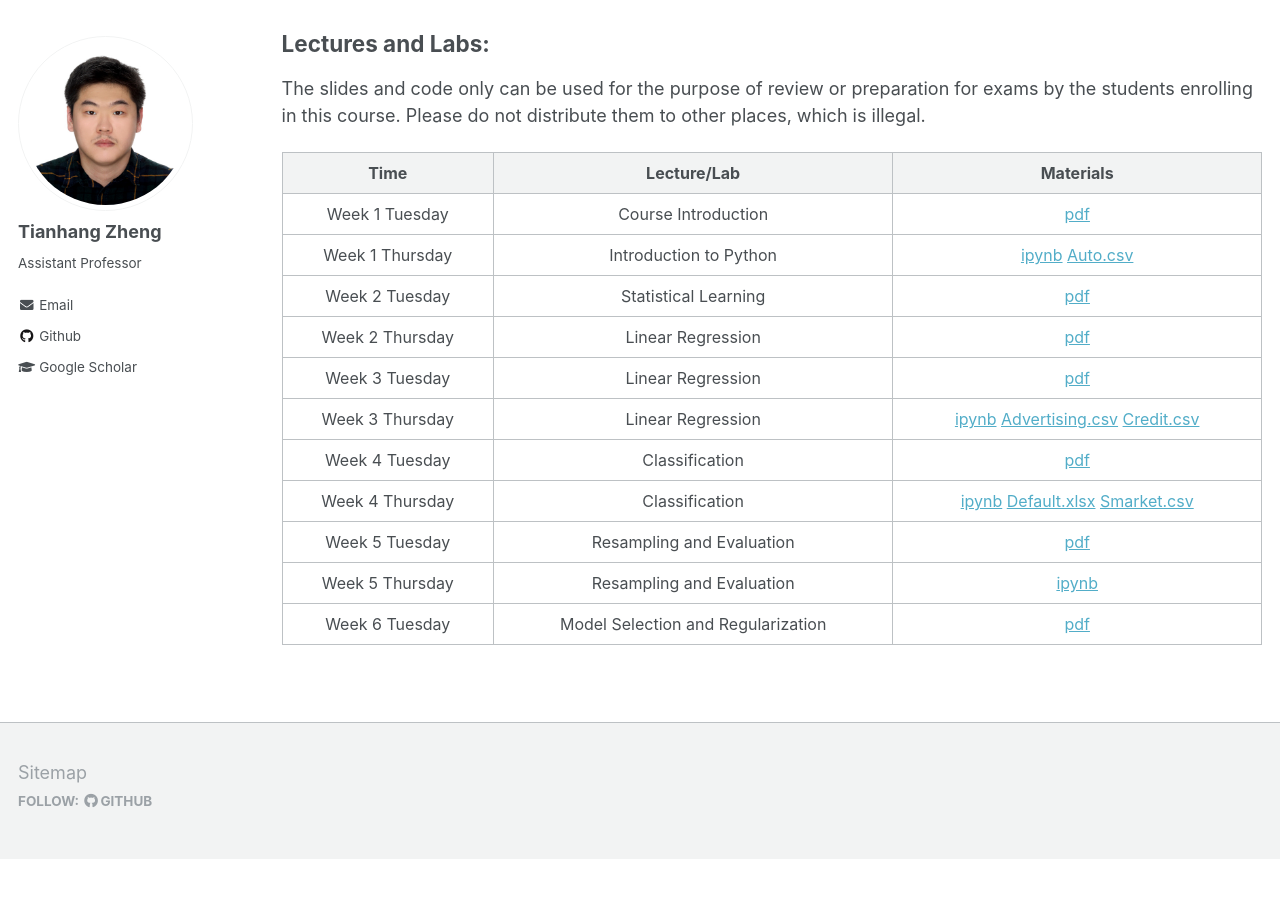
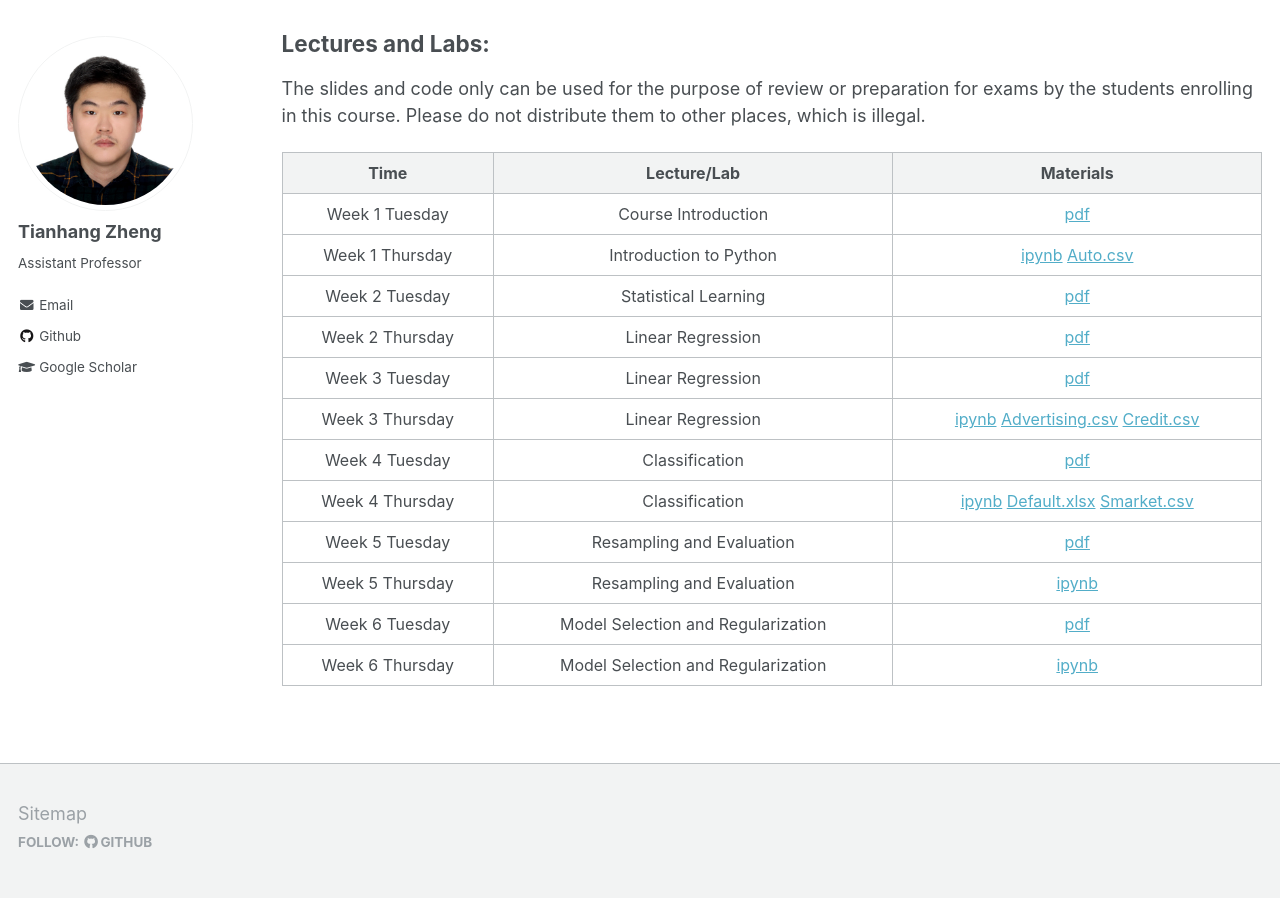
Before and after one commit to tianzheng4/tianzheng4.github.io, a Jekyll site: the page built from _umkc-teaching/2023-fall-teaching-1.md, in a window 1280 px wide and 900 px high, scrolled down 624 px. Built offline with Jekyll 4.4.1, drawn with Linux system fonts in a browser that asks for light colours; before the commit the page ends 1483 px from its top, so only the background shows below that.

Commit message:
update course materials

```diff
--- a/_umkc-teaching/2023-fall-teaching-1.md
+++ b/_umkc-teaching/2023-fall-teaching-1.md
@@ -51,6 +51,7 @@ The slides and code only can be used for the purpose of review or preparation fo
 |    Week 5 Tuesday    |   Resampling and Evaluation  | [pdf](/umkc-teaching/slides/Lecture6.pdf)|
 |    Week 5 Thursday    |   Resampling and Evaluation  | <a href="/umkc-teaching/code/Resampling_and_Evaluation.ipynb" download>ipynb</a>|
 |    Week 6 Tuesday    |   Model Selection and Regularization  | [pdf](/umkc-teaching/slides/Lecture7.pdf)|
+|    Week 6 Thursday    |   Model Selection and Regularization  | <a href="/umkc-teaching/code/Model_Selection_and_Regularization.ipynb" download>ipynb</a>|
 
 
 
```
Also changed, not shown: 4 other files.
